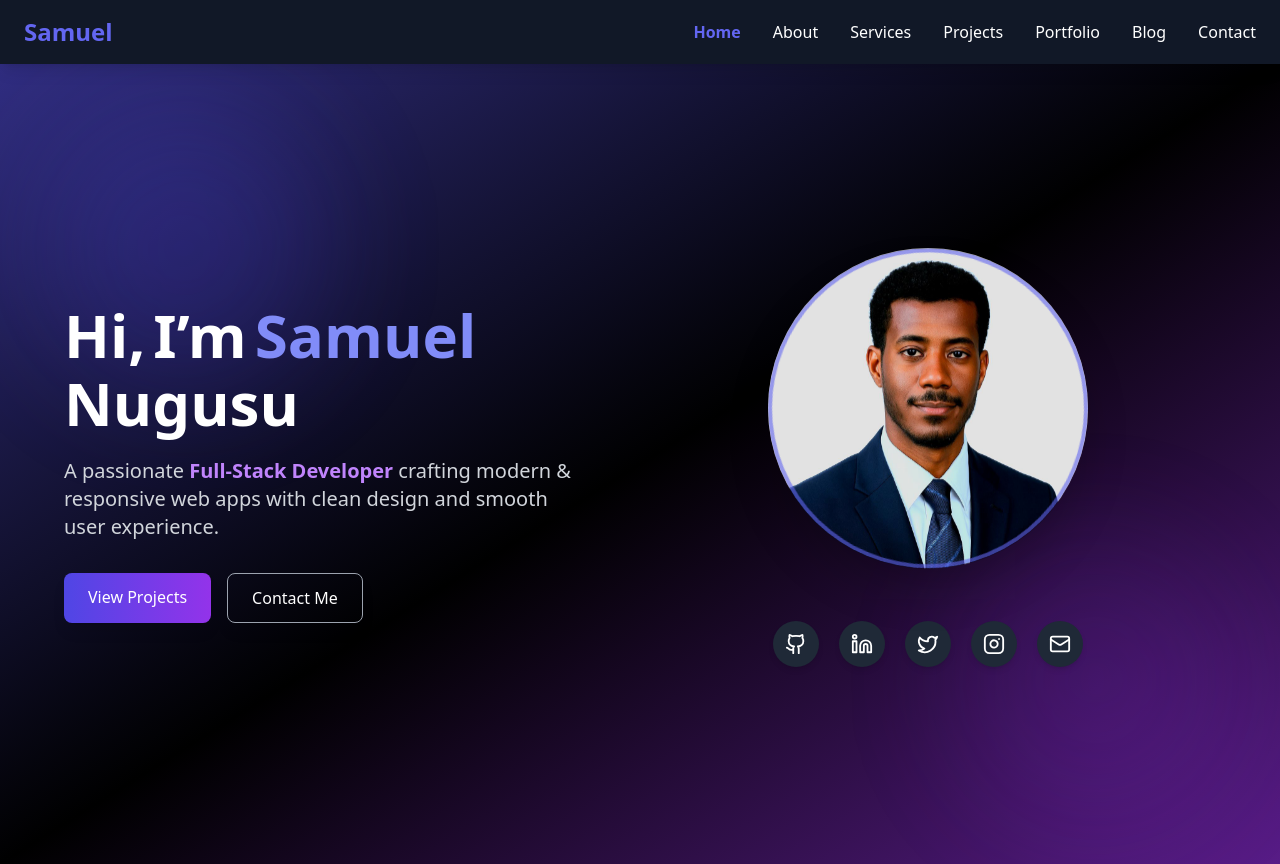
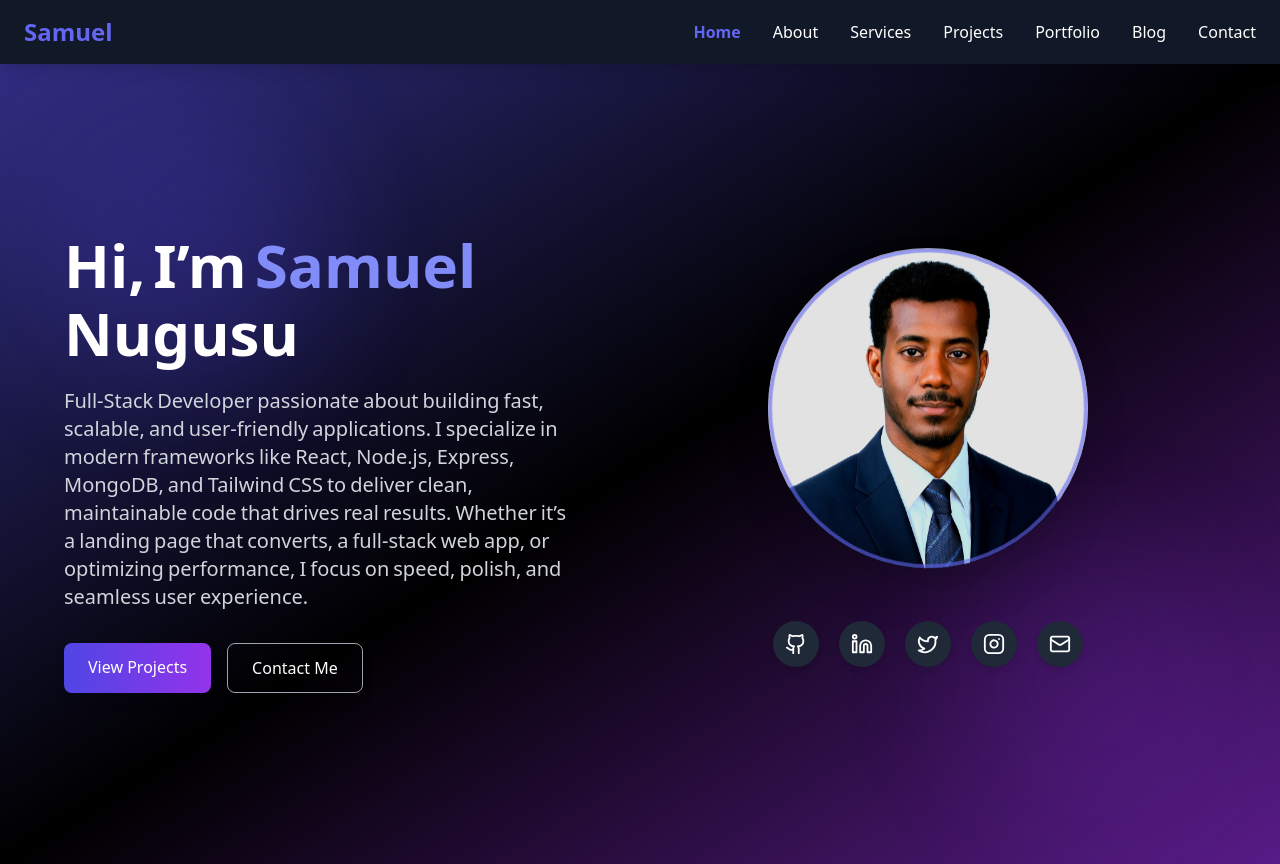
Before and after one commit to samuelNugusu/portfolio-website, a React (Vite) app: page / in a window 1280 px wide. Built offline with nearby package versions, Linux system fonts and the light colour scheme.

Commit message:
Update Home.jsx

```diff
--- a/src/pages/Home.jsx
+++ b/src/pages/Home.jsx
@@ -68,16 +68,88 @@ export default function Home() {
 
         {/* Subtitle */}
         <motion.p
-          variants={wordAnim}
-          className="text-base sm:text-lg md:text-xl text-gray-300 mb-8 max-w-lg mx-auto md:mx-0"
-        >
-          A passionate{" "}
-          <span className="text-purple-400 font-semibold">
-            Full-Stack Developer
-          </span>{" "}
-          crafting modern & responsive web apps with clean design and smooth
-          user experience.
-        </motion.p>
+  initial="hidden"
+  animate="visible"
+  variants={{
+    hidden: {},
+    visible: {
+      transition: {
+        staggerChildren: 0.05,
+      },
+    },
+  }}
+  className="text-base sm:text-lg md:text-xl text-gray-300 mb-8 max-w-lg mx-auto md:mx-0 leading-relaxed"
+>
+  {[
+    "Full-Stack",
+    "Developer",
+    "passionate",
+    "about",
+    "building",
+    "fast,",
+    "scalable,",
+    "and",
+    "user-friendly",
+    "applications.",
+    "I",
+    "specialize",
+    "in",
+    "modern",
+    "frameworks",
+    "like",
+    "React,",
+    "Node.js,",
+    "Express,",
+    "MongoDB,",
+    "and",
+    "Tailwind",
+    "CSS",
+    "to",
+    "deliver",
+    "clean,",
+    "maintainable",
+    "code",
+    "that",
+    "drives",
+    "real",
+    "results.",
+    "Whether",
+    "it’s",
+    "a",
+    "landing",
+    "page",
+    "that",
+    "converts,",
+    "a",
+    "full-stack",
+    "web",
+    "app,",
+    "or",
+    "optimizing",
+    "performance,",
+    "I",
+    "focus",
+    "on",
+    "speed,",
+    "polish,",
+    "and",
+    "seamless",
+    "user",
+    "experience.",
+  ].map((word, i) => (
+    <motion.span
+      key={i}
+      variants={{
+        hidden: { opacity: 0, y: 20 },
+        visible: { opacity: 1, y: 0 },
+      }}
+      transition={{ duration: 0.4 }}
+      className="inline-block mr-1"
+    >
+      {word}
+    </motion.span>
+  ))}
+</motion.p>
 
         {/* CTA Buttons */}
         <motion.div
```
